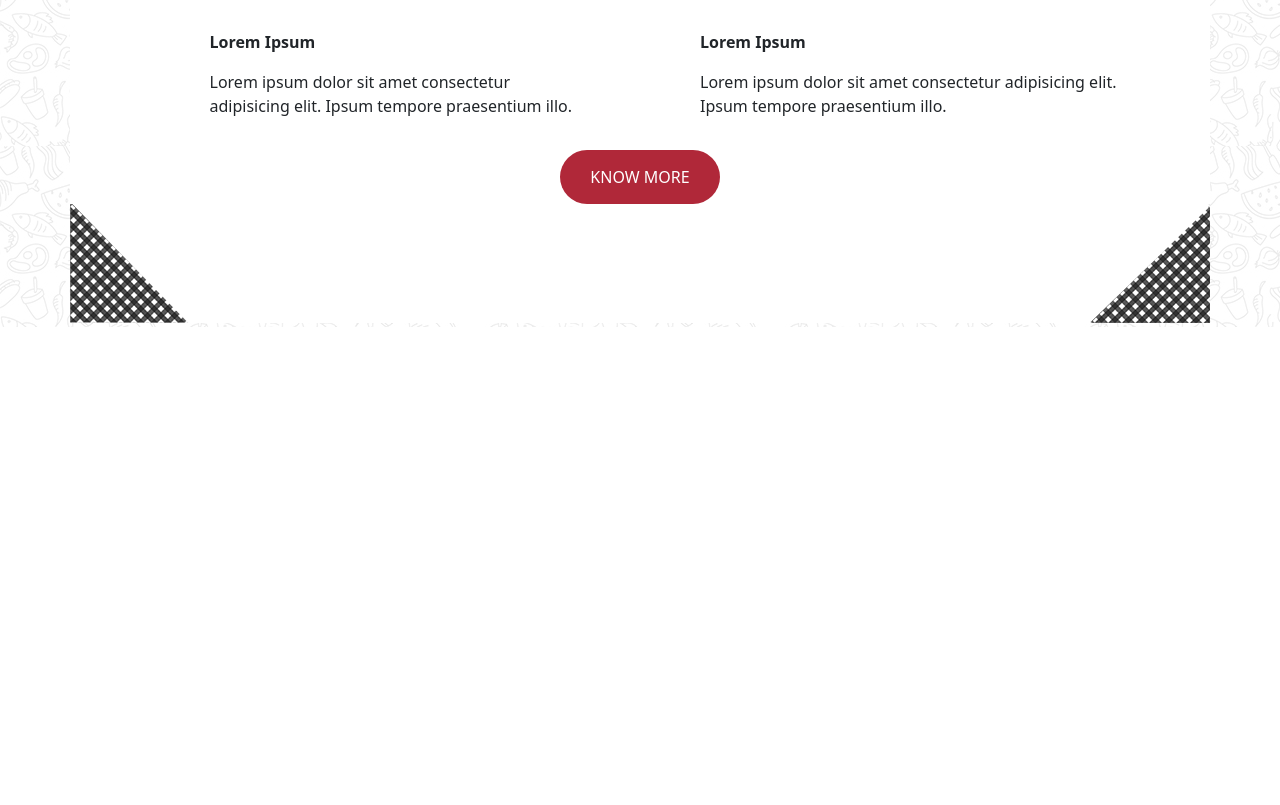
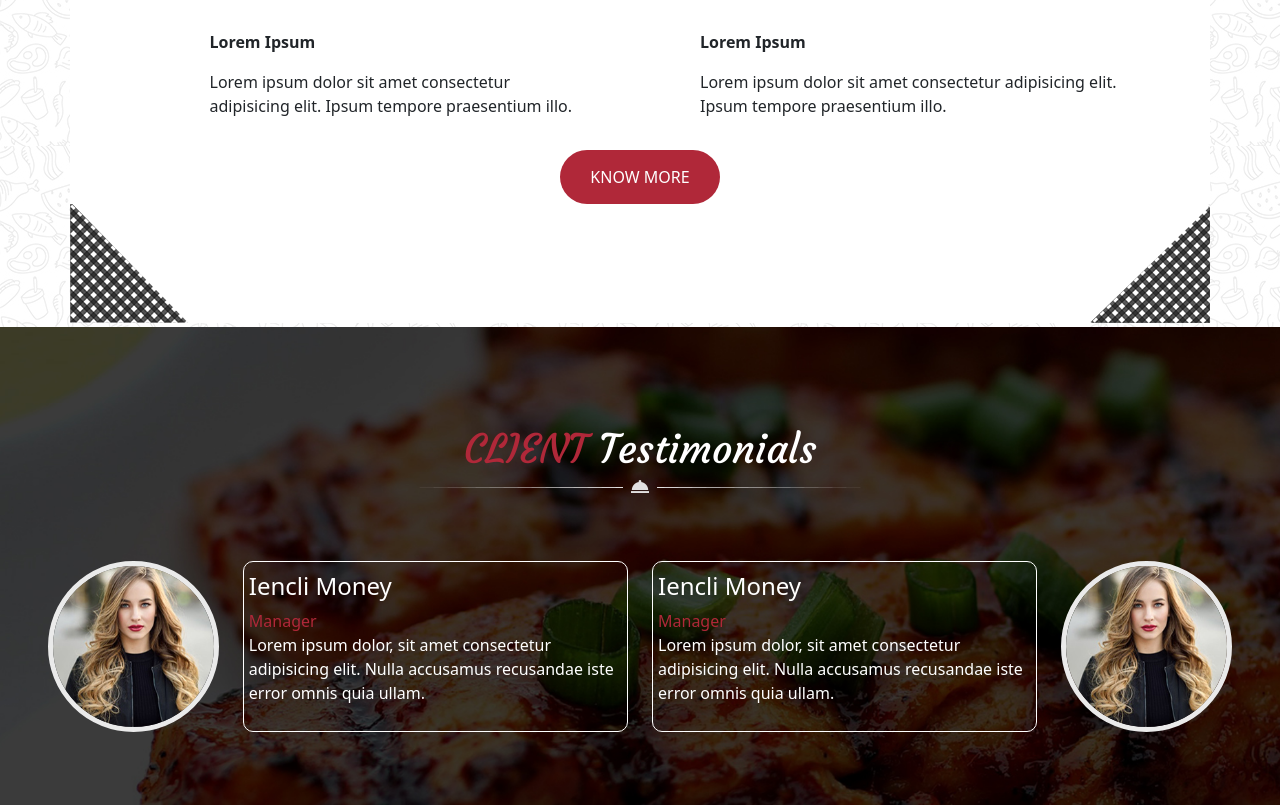
Before and after one commit to Jonathan-HL/Cs-Site-Chef-20, a website: page index.html in a window 1280 px wide. Shown: the part 4312-5117 px from the top of the page. Before the commit the page ends 4639 px from the top, so only its background shows below. Drawn offline with nearby package versions, Linux system fonts and the light colour scheme.

Commit message:
Fin Section 4

```diff
--- a/index.html
+++ b/index.html
@@ -387,8 +387,34 @@
     </section>
     <!-- Fin Section 3 -->
     <!-- Debut Section 4 -->
-    <section>
+    <section class="sc4">
+      <div class="text-white text-center pt-5">
+        <h1 class="m-0"><span>CLIENT</span> Testimonials</h1>
+        <img src="./public/img/decoration_line.png" alt="decoration_line">
+      </div>
+      <div class="row sc4row">
+        <div class="col-6 d-flex text-start">
+            <div>
+                <img src="./public/img/testimonial1.jpg" class="ms-5" alt="Filleblonde">
+            </div>
+            <div class="maxbord  ms-4">
+            <h4 class="text-white">Iencli Money</h4>
+            <span>Manager</span>
+            <p class="text-white">Lorem ipsum dolor, sit amet consectetur adipisicing elit. Nulla accusamus recusandae iste error omnis quia ullam.</p>
+        </div>
+        </div>
 
+        <div class="col-6 d-flex text-start">
+            <div class="maxbord  me-4">
+            <h4 class="text-white">Iencli Money</h4>
+            <span>Manager</span>
+            <p class="text-white">Lorem ipsum dolor, sit amet consectetur adipisicing elit. Nulla accusamus recusandae iste error omnis quia ullam.</p>
+        </div>
+        <div>
+               <img src="./public/img/testimonial1.jpg" class="me-5" alt="Filleblonde">
+            </div>
+        </div>
+      </div>
     </section>
     <!-- Fin Section 4 -->
     <!-- Debut Section 5 -->
--- a/src/sass/modules/_section4.sass
+++ b/src/sass/modules/_section4.sass
@@ -0,0 +1,22 @@
+.sc4
+    background-image: url(../img/testimonials_background.jpg)
+    background-position: center
+    background-size: cover
+    background-repeat: no-repeat
+    h1
+        padding-top: 50px
+        font-family: "Courgette"
+    span
+        color:$colorRed
+.sc4row
+    margin-top: 5%
+.maxbord
+        border: 1px solid white
+        border-radius: 10px
+        width: max-content
+        height: max-content
+        padding: 10px 5px 10px 5px
+img[alt="Filleblonde"]
+        border-radius: 50%
+        height: 70%
+        border: 5px solid #EAEAEA
```
Also changed, not shown: public/css/app.css, 1 other file.
